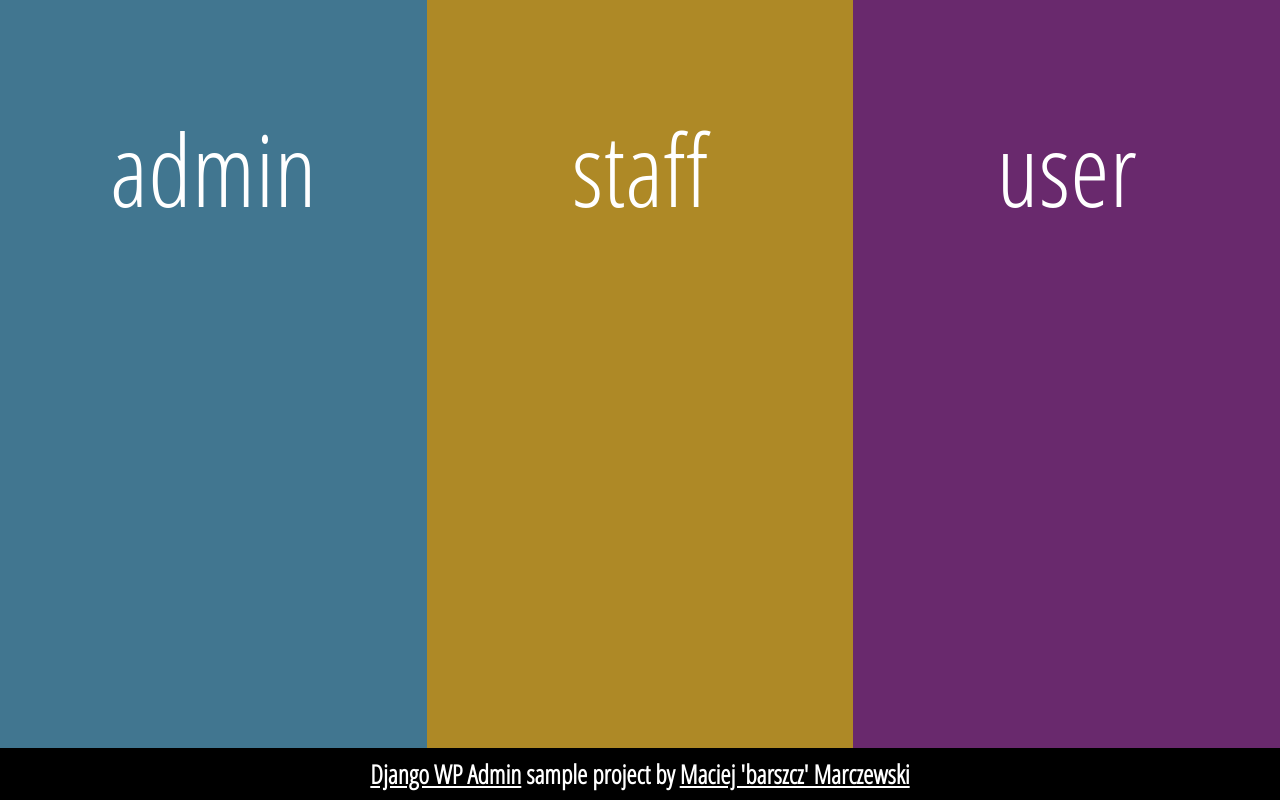
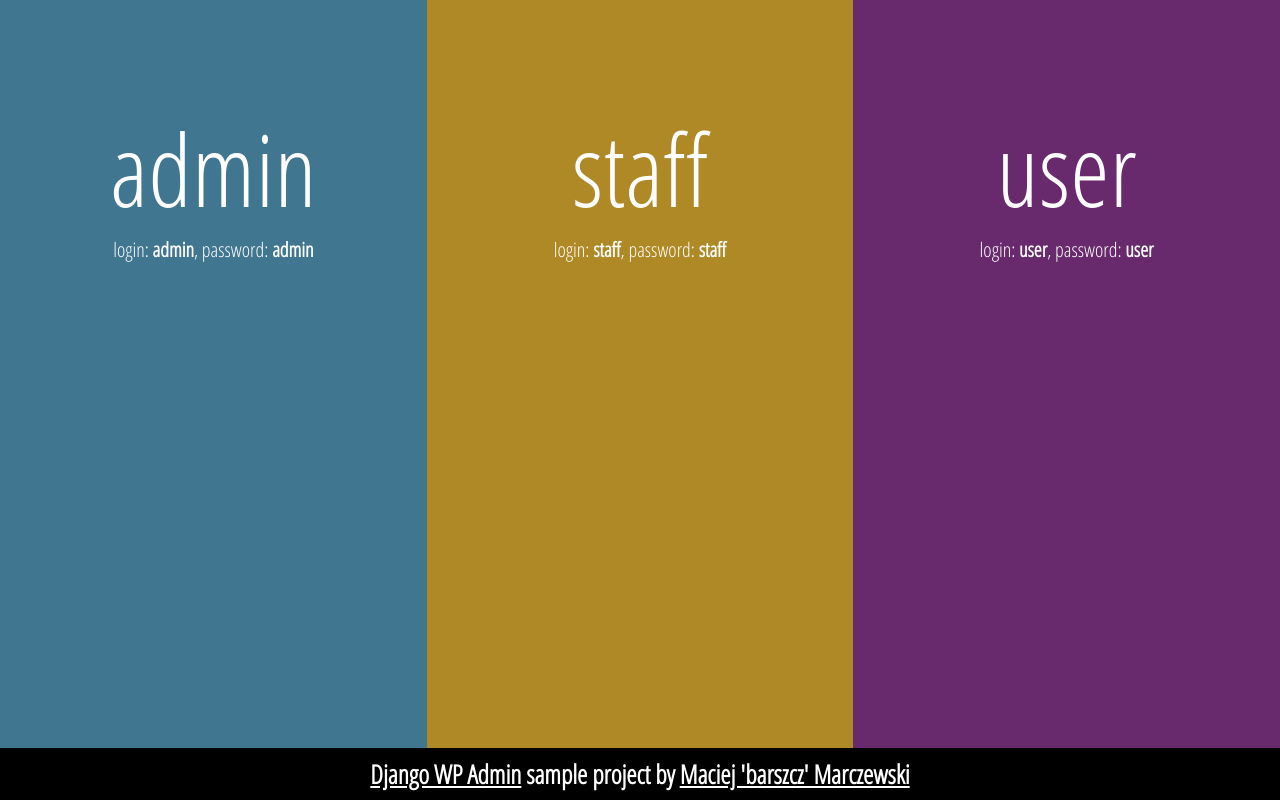
Before and after one commit to barszczmm/django-wpadmin, a Django app: template sample_project/projects/common/templates/index.html in a window 1280 px wide. Run offline with Django 3.2, Linux system fonts and the light colour scheme; the template is opened without the code that fills it, so the values that code supplies are empty; parts of the project's set-up code (start-up, migrations or seed data) failed here and were passed over.

Commit message:
logins and passwords more visible on sample project index page

```diff
--- a/sample_project/projects/common/templates/index.html
+++ b/sample_project/projects/common/templates/index.html
@@ -13,6 +13,7 @@
 	#links a { display: block; width: 33.33%; height: 100%; float: left; text-align: center;
 		-moz-box-sizing: border-box; -webkit-box-sizing: border-box; box-sizing: border-box;
 		padding-top: 100px; text-decoration: none; font-size: 100px; }
+	#links a span { display: block; font-size: 20px; }
 	#links a.admin { background: #294B5B; }
 	#links a.staff { background: #AE8926; }
 	#links a.user { background: #69296D; }
@@ -24,9 +25,9 @@
 <body>
 	<h1><a href="https://github.com/barszczmm/django-wpadmin">Django WP Admin</a> sample project by <a href="http://www.barszcz.info/">Maciej 'barszcz' Marczewski</a></h1>
 	<div id="links">
-		<a class="admin" href="/admin/" title="login: admin, password: admin">admin</a>
-		<a class="staff" href="/staff/" title="login: staff, password: staff">staff</a>
-		<a class="user" href="/user/" title="login: user, password: user">user</a>
+		<a class="admin" href="/admin/" title="login: admin, password: admin">admin <span class="login">login: <strong>admin</strong>, password: <strong>admin</strong></span></a>
+		<a class="staff" href="/staff/" title="login: staff, password: staff">staff <span class="login">login: <strong>staff</strong>, password: <strong>staff</strong></span></a>
+		<a class="user" href="/user/" title="login: user, password: user">user <span class="login">login: <strong>user</strong>, password: <strong>user</strong></span></a>
 	</div>
 </body>
 </html>
```
